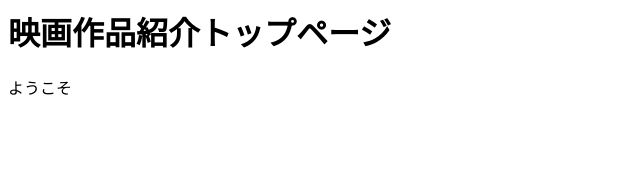
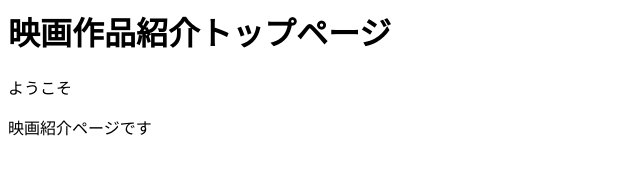
Before and after one commit to zd2M15/movie, a plain HTML site: page index.html in a window 1280 px wide. Shown: the whole page, without its empty margins (0-640 px from the left). Drawn offline with Linux system fonts and the light colour scheme.

Commit message:
トップページの文言を追加

```diff
--- a/index.html
+++ b/index.html
@@ -1,2 +1,3 @@
 <h1>映画作品紹介トップページ</h1>
 <p>ようこそ</p>
+<p>映画紹介ページです</p>
```
